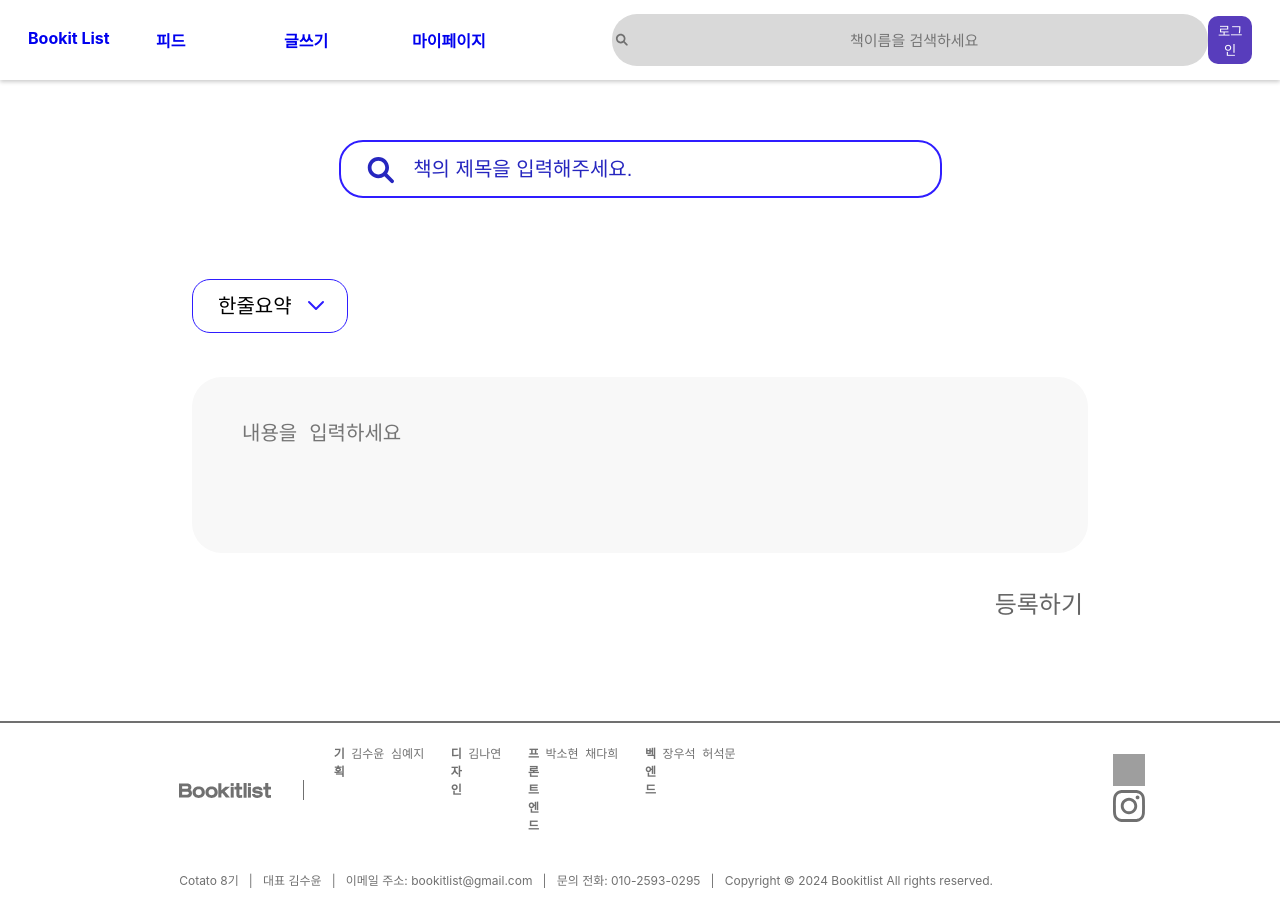
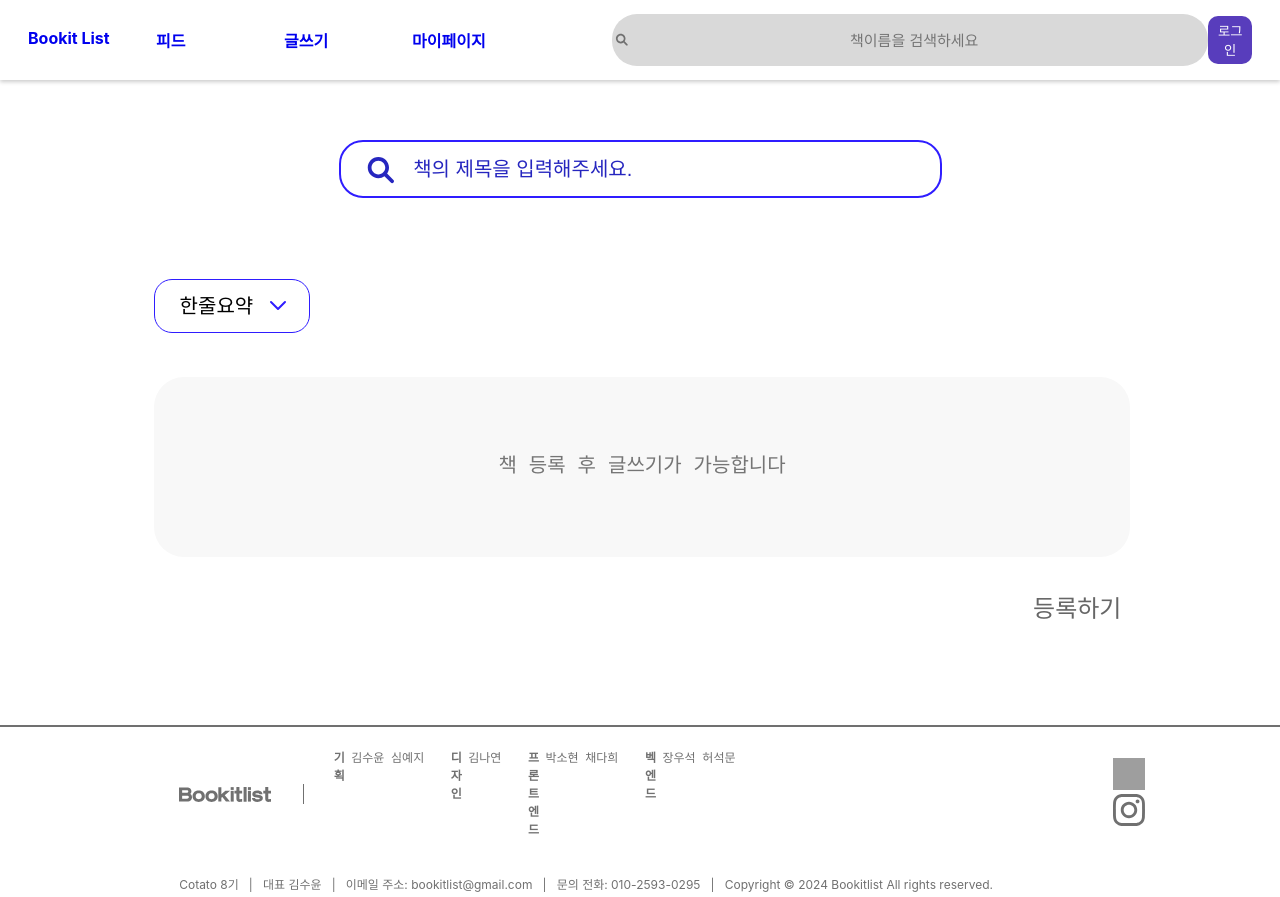
Before and after one commit to BookitList/BookitList_frontend, a React (Create React App) app: page /Writing in a window 1280 px wide. Built offline with nearby package versions, Linux system fonts and the light colour scheme; grey boxes are pictures that could not be loaded.

Commit message:
Feat: 한줄요약 post 구현 및 책 등록 전 UI 구현

```diff
--- a/src/pages/Writing/Writing.css
+++ b/src/pages/Writing/Writing.css
@@ -4,7 +4,7 @@
 }
 
 .WritingContainer{
-    margin: 0 15vw;
+    margin: 0 12vw;
 
 
 }
@@ -59,11 +59,12 @@
   justify-content: space-between;
   width: 100%;
   /* height: 455px; */
-  padding-bottom: 50px;
   border-radius: 40px;
   background: #FFF;
   box-shadow: 0px 0px 10px 0px rgba(0, 0, 0, 0.25);
   margin-top: 144px;
+  flex-direction: row;
+  margin-bottom: 50px;
 }
 
 .DeleteButton{
@@ -84,6 +85,13 @@
 }
 
 .OneLineTextArea {
+  width: 100%;
+  height: 176px;
+  margin-top: 44px;
+
+}
+
+.notSelectedBook{
   width: 100%;
   height: 176px;
   margin-top: 44px;
@@ -155,6 +163,31 @@
   padding: 40px 0 0 50px;
   width: 100%;
   box-sizing: border-box;
+  border: 2px solid none;
+  outline-color: #9C93FF;
+}
+
+.notSelectedBook{
+  resize: none;
+  border-radius: 30px;
+  background: #F8F8F8;
+  border: none;
+  color: #666;
+  font-size: 20px;
+  font-style: normal;
+  font-weight: 500;
+  /* padding: 40px 0 0 50px; */
+  width: 100%;
+  border: none;
+  outline: none;
+  line-height: 176px;
+
+}
+
+.notSelectedBook::placeholder {
+  text-align: center; /* 플레이스홀더 텍스트를 가운데 정렬 */
+  vertical-align: middle; /* 수직 가운데 정렬 */
+  line-height: inherit; /* 수직 가운데 정렬을 위해 상속된 라인 높이 설정 */
 }
 
 /* .OneLineTextArea:focus,
@@ -195,12 +228,13 @@ h1{
   margin-top: 18px;
 }
 
-.BookImg{
-  width: 235px;
+.SelectedBookContainer .BookImg{
+  max-width: 245px;
   height: 355px;
   border-radius: 20px;
   box-shadow: 0px 0px 12px 0px rgba(0, 0, 0, 0.25);
-  margin: 50px 0 0 50px;
+  /* margin: 50px 50px 0 50px; */
+  margin: 50px;
 }
 
 .BookTitle{
@@ -256,7 +290,7 @@ h1{
   font-size: 18px;
   font-style: normal;
   font-weight: 700;
-  margin: 32px 0 0 61.06px;
+  margin: 32px 0 10px 61.06px;
 }
 
 .AuthorBookDetailData{
@@ -349,9 +383,8 @@ h1{
   color: #666;
 }
 
-textarea {
+/* textarea {
 	border: 2px solid rgb(213, 194, 194);
-    	/** outline-color 속성을 추가하면
-    	focus될 때 테두리 색상을 지정할 수 있다.**/
+
         outline-color: #9C93FF;
-}
+} */
--- a/src/pages/Writing/Writing.js
+++ b/src/pages/Writing/Writing.js
@@ -9,6 +9,7 @@ import clear from '../../img/clearButton.svg';
 import BookSearchIcon from '../../img/BookSearchIcon.svg';
 import BookCarousel from './BookCarousel/BookCarousel';
 import axios from 'axios';
+import { useParams } from 'react-router-dom';
 
 const Writing = () => {
   const [textValue, setTextValue] = useState("");
@@ -70,21 +71,15 @@ const Writing = () => {
     }
   };
 
-  const [accessToken, setAccessToken] = useState(null);
+  const access_token = localStorage.getItem("access_token");
+  console.log("access_token",access_token);
 
-  useEffect(() => {
-    // 로컬 스토리지에서 accessToken 가져오기
-    const storedAccessToken = localStorage.getItem('accessToken');
-    if (storedAccessToken) {
-      setAccessToken(storedAccessToken);
-    }
-  }, []); // 컴포넌트가 처음 렌더링될 때만 실행되도록 []
 
   const handleRegistration = async () => {
-    if (accessToken) {
+    if (access_token) {
       // 엑세스 토큰을 포함한 헤더 설정
       const headers = {
-        'Authorization': `Bearer ${accessToken}`
+        'Authorization': `Bearer ${access_token}`
       };
 
       // 한줄 요약 내용을 서버에 POST
@@ -209,7 +204,16 @@ const Writing = () => {
           toggleOneLineWriting={showOneLineWriting}
           togglePostWriting={showPostWriting}
         />
-        {isOneLineWritingVisible && (
+        {!selectedBook&& isOneLineWritingVisible && (
+          <textarea
+            className='notSelectedBook'
+            value={textValue}
+            onChange={(e) => handleSetValue(e)}
+            placeholder="책 등록 후 글쓰기가 가능합니다"
+            readOnly={true}
+          ></textarea>
+        )}
+        {selectedBook && isOneLineWritingVisible && (
           <textarea
             className='OneLineTextArea'
             value={textValue}
```
